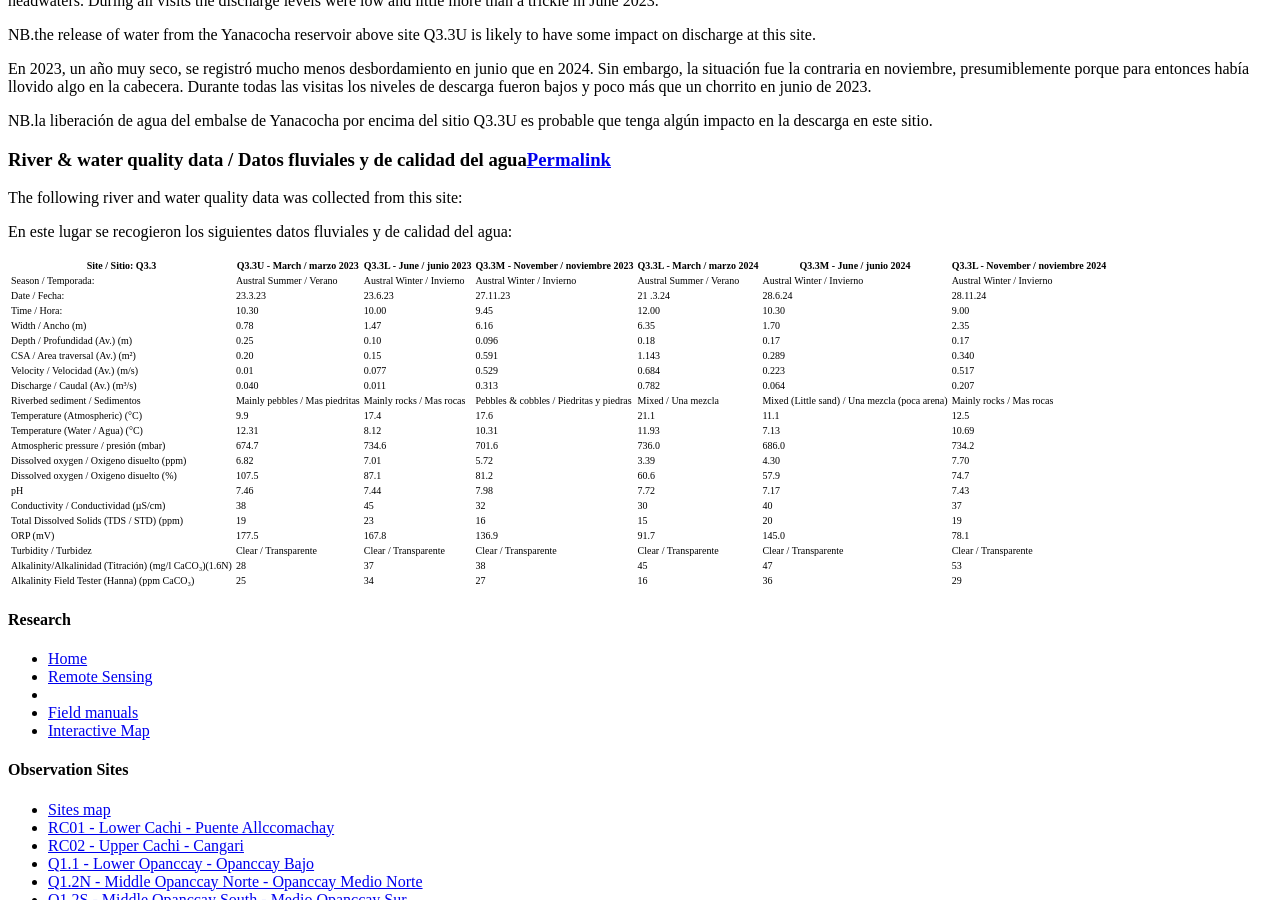
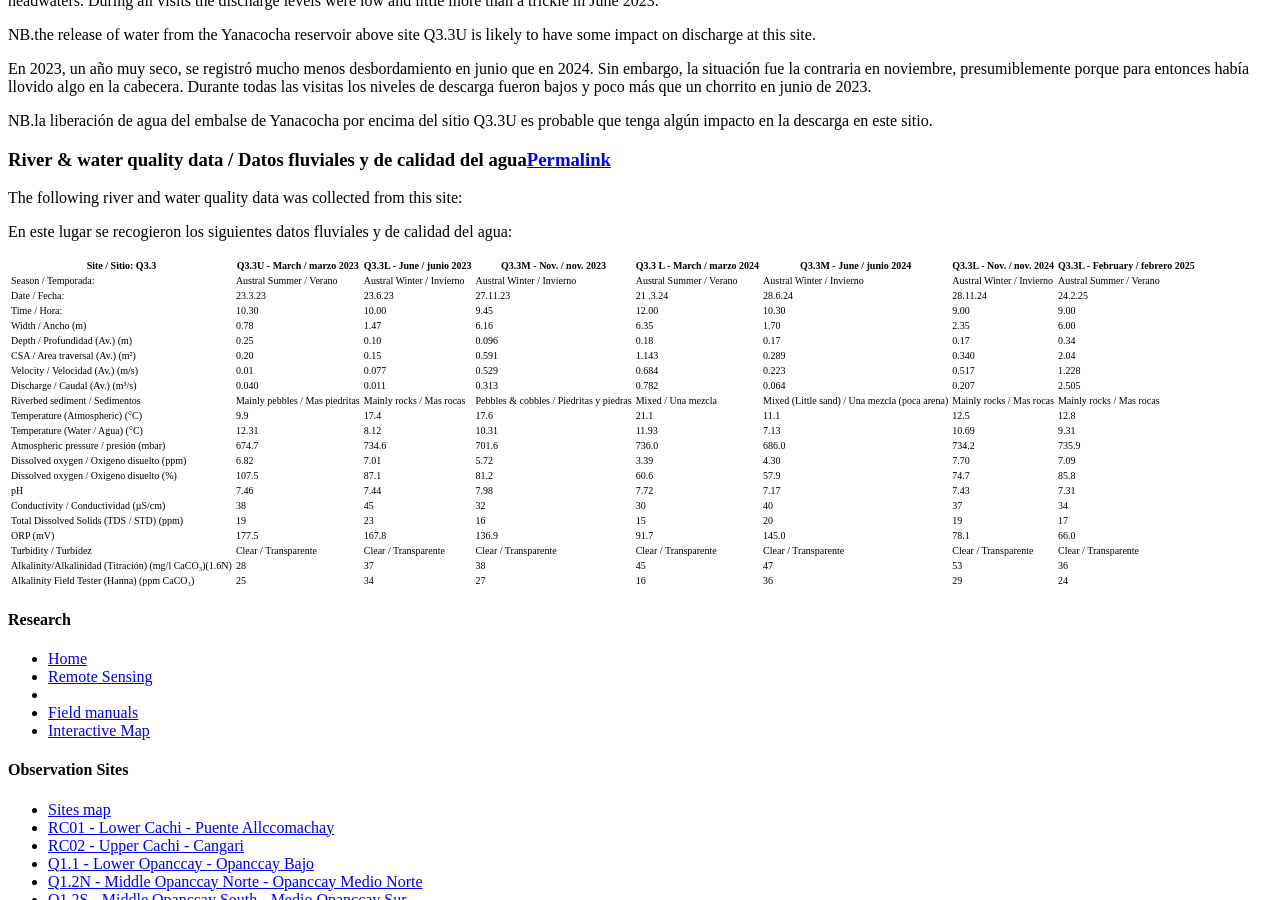
Before and after one commit to HVLepage/cavep-unah, a Jekyll site: the page built from _docs/site-network/Q3_3.md, in a window 1280 px wide and 900 px high, scrolled down 7410 px. Built offline with Jekyll 4.4.1, drawn with Linux system fonts in a browser that asks for light colours; comment, search, counter and statistics services are not loaded.

Commit message:
Update Q3_3.md

```diff
--- a/_docs/site-network/Q3_3.md
+++ b/_docs/site-network/Q3_3.md
@@ -139,26 +139,26 @@
 
 En este lugar se recogieron los siguientes datos fluviales y de calidad del agua:
 
-|     Site / Sitio: Q3.3                                         |     Q3.3U - March / marzo 2023        |     Q3.3L - June / junio 2023    |     Q3.3M - November / noviembre 2023          |      Q3.3L - March / marzo 2024    |     Q3.3M - June / junio 2024                        |     Q3.3L - November / noviembre 2024    |
-|----------------------------------------------------------------|---------------------------------------|----------------------------------|------------------------------------------------|-------------------------------------|------------------------------------------------------|------------------------------------------|
-|     Season / Temporada:                                        |     Austral Summer / Verano           |     Austral Winter / Invierno    |     Austral Winter / Invierno                  |     Austral Summer / Verano         |     Austral Winter / Invierno                        |     Austral Winter / Invierno            |
-|     Date / Fecha:                                              |     23.3.23                           |     23.6.23                      |     27.11.23                                   |           21 .3.24                  |     28.6.24                                          |     28.11.24                             |
-|     Time / Hora:                                               |     10.30                             |     10.00                        |     9.45                                       |     12.00                           |     10.30                                            |     9.00                                 |
-|     Width / Ancho (m)                                          |     0.78                              |     1.47                         |     6.16                                       |     6.35                            |     1.70                                             |     2.35                                 |
-|     Depth / Profundidad (Av.) (m)                              |     0.25                              |     0.10                         |     0.096                                      |     0.18                            |     0.17                                             |     0.17                                 |
-|     CSA / Area traversal (Av.) (m²)                            |     0.20                              |     0.15                         |     0.591                                      |     1.143                           |     0.289                                            |     0.340                                |
-|     Velocity / Velocidad    (Av.) (m/s)                        |     0.01                              |     0.077                        |     0.529                                      |     0.684                           |     0.223                                            |     0.517                                |
-|     Discharge / Caudal (Av.) (m³/s)                            |     0.040                             |     0.011                        |     0.313                                      |     0.782                           |     0.064                                            |     0.207                                |
-|     Riverbed sediment / Sedimentos                             |     Mainly pebbles / Mas piedritas    |     Mainly rocks / Mas rocas     |     Pebbles & cobbles / Piedritas y piedras    |     Mixed / Una mezcla              |     Mixed (Little sand) / Una mezcla (poca arena)    |     Mainly rocks / Mas rocas             |
-|     Temperature (Atmospheric) (°C)                             |     9.9                               |     17.4                         |     17.6                                       |     21.1                            |     11.1                                             |     12.5                                 |
-|     Temperature (Water / Agua) (°C)                            |     12.31                             |     8.12                         |     10.31                                      |     11.93                           |     7.13                                             |     10.69                                |
-|     Atmospheric pressure / presión (mbar)                      |     674.7                             |     734.6                        |     701.6                                      |     736.0                           |     686.0                                            |     734.2                                |
-|     Dissolved oxygen /   Oxigeno disuelto (ppm)                |     6.82                              |     7.01                         |     5.72                                       |     3.39                            |     4.30                                             |     7.70                                 |
-|     Dissolved oxygen / Oxigeno disuelto (%)                    |     107.5                             |     87.1                         |     81.2                                       |     60.6                            |     57.9                                             |     74.7                                 |
-|     pH                                                         |     7.46                              |     7.44                         |     7.98                                       |     7.72                            |     7.17                                             |     7.43                                 |
-|     Conductivity / Conductividad (µS/cm)                       |     38                                |     45                           |     32                                         |     30                              |     40                                               |     37                                   |
-|     Total Dissolved Solids (TDS / STD)  (ppm)                  |     19                                |     23                           |     16                                         |     15                              |     20                                               |     19                                   |
-|     ORP (mV)                                                   |     177.5                             |     167.8                        |     136.9                                      |     91.7                            |     145.0                                            |     78.1                                 |
-|     Turbidity / Turbidez                                       |     Clear  /    Transparente          |     Clear  /    Transparente     |     Clear  /    Transparente                   |     Clear  /    Transparente        |     Clear  /    Transparente                         |     Clear  /    Transparente             |
-|     Alkalinity/Alkalinidad   (Titración) (mg/l CaCO₃)(1.6N)    |     28                                |     37                           |     38                                         |     45                              |     47                                               |     53                                   |
-|     Alkalinity Field Tester (Hanna) (ppm CaCO₃)                |     25                                |     34                           |     27                                         |     16                              |     36                                               |     29                                   |
+|     Site / Sitio: Q3.3                                         |     Q3.3U - March / marzo 2023        |     Q3.3L - June / junio 2023    |     Q3.3M - Nov. / nov. 2023          |      Q3.3 L - March / marzo 2024    |     Q3.3M - June / junio 2024                        |     Q3.3L - Nov. / nov. 2024    |     Q3.3L - February / febrero 2025    |
+|----------------------------------------------------------------|---------------------------------------|----------------------------------|------------------------------------------------|-------------------------------------|------------------------------------------------------|------------------------------------------|----------------------------------------|
+|     Season / Temporada:                                        |     Austral Summer / Verano           |     Austral Winter / Invierno    |     Austral Winter / Invierno                  |     Austral Summer / Verano         |     Austral Winter / Invierno                        |     Austral Winter / Invierno            |     Austral Summer / Verano            |
+|     Date / Fecha:                                              |     23.3.23                           |     23.6.23                      |     27.11.23                                   |           21 .3.24                  |     28.6.24                                          |     28.11.24                             |     24.2.25                            |
+|     Time / Hora:                                               |     10.30                             |     10.00                        |     9.45                                       |     12.00                           |     10.30                                            |     9.00                                 |     9.00                               |
+|     Width / Ancho (m)                                          |     0.78                              |     1.47                         |     6.16                                       |     6.35                            |     1.70                                             |     2.35                                 |     6.00                               |
+|     Depth / Profundidad (Av.) (m)                              |     0.25                              |     0.10                         |     0.096                                      |     0.18                            |     0.17                                             |     0.17                                 |     0.34                               |
+|     CSA / Area traversal (Av.) (m²)                            |     0.20                              |     0.15                         |     0.591                                      |     1.143                           |     0.289                                            |     0.340                                |     2.04                               |
+|     Velocity / Velocidad    (Av.) (m/s)                        |     0.01                              |     0.077                        |     0.529                                      |     0.684                           |     0.223                                            |     0.517                                |     1.228                              |
+|     Discharge / Caudal (Av.) (m³/s)                            |     0.040                             |     0.011                        |     0.313                                      |     0.782                           |     0.064                                            |     0.207                                |     2.505                              |
+|     Riverbed sediment / Sedimentos                             |     Mainly pebbles / Mas piedritas    |     Mainly rocks / Mas rocas     |     Pebbles & cobbles / Piedritas y piedras    |     Mixed / Una mezcla              |     Mixed (Little sand) / Una mezcla (poca arena)    |     Mainly rocks / Mas rocas             |     Mainly rocks / Mas rocas           |
+|     Temperature (Atmospheric) (°C)                             |     9.9                               |     17.4                         |     17.6                                       |     21.1                            |     11.1                                             |     12.5                                 |     12.8                               |
+|     Temperature (Water / Agua) (°C)                            |     12.31                             |     8.12                         |     10.31                                      |     11.93                           |     7.13                                             |     10.69                                |     9.31                               |
+|     Atmospheric pressure / presión (mbar)                      |     674.7                             |     734.6                        |     701.6                                      |     736.0                           |     686.0                                            |     734.2                                |     735.9                              |
+|     Dissolved oxygen /   Oxigeno disuelto (ppm)                |     6.82                              |     7.01                         |     5.72                                       |     3.39                            |     4.30                                             |     7.70                                 |     7.09                               |
+|     Dissolved oxygen / Oxigeno disuelto (%)                    |     107.5                             |     87.1                         |     81.2                                       |     60.6                            |     57.9                                             |     74.7                                 |     85.8                               |
+|     pH                                                         |     7.46                              |     7.44                         |     7.98                                       |     7.72                            |     7.17                                             |     7.43                                 |     7.31                               |
+|     Conductivity / Conductividad (µS/cm)                       |     38                                |     45                           |     32                                         |     30                              |     40                                               |     37                                   |     34                                 |
+|     Total Dissolved Solids (TDS / STD)  (ppm)                  |     19                                |     23                           |     16                                         |     15                              |     20                                               |     19                                   |     17                                 |
+|     ORP (mV)                                                   |     177.5                             |     167.8                        |     136.9                                      |     91.7                            |     145.0                                            |     78.1                                 |     66.0                               |
+|     Turbidity / Turbidez                                       |     Clear  /    Transparente          |     Clear  /    Transparente     |     Clear  /  Transparente                     |     Clear  /    Transparente        |     Clear  /    Transparente                         |     Clear  /    Transparente             |     Clear  /    Transparente           |
+|     Alkalinity/Alkalinidad   (Titración) (mg/l CaCO₃)(1.6N)    |     28                                |     37                           |     38                                         |     45                              |     47                                               |     53                                   |     36                                 |
+|     Alkalinity Field Tester (Hanna) (ppm CaCO₃)                |     25                                |     34                           |     27                                         |     16                              |     36                                               |     29                                   |     24                                 |
```
